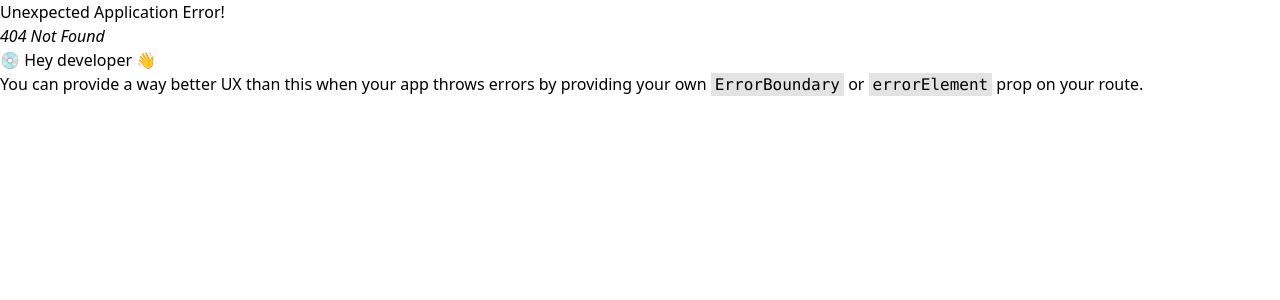
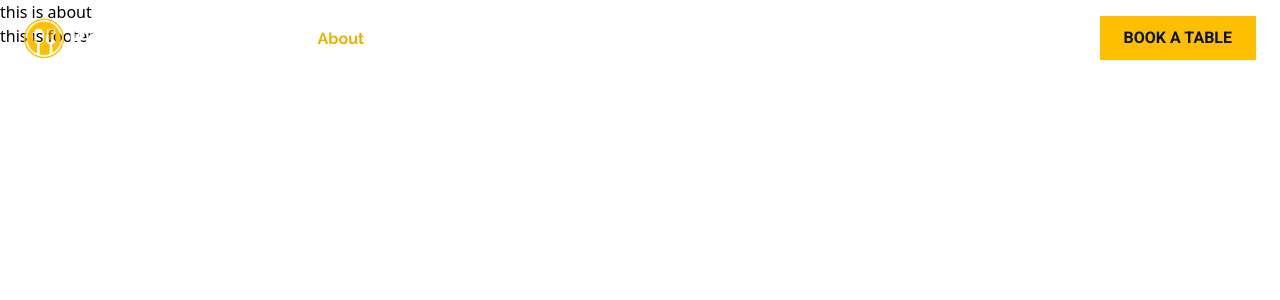
Before and after one commit to mdanamulhasan201/softnio_restaurant, a React (Vite) app: page /about in a window 1280 px wide. Before the commit this address had no page. Shown: the top 300 px of the page. Built offline with nearby package versions, Linux system fonts and the light colour scheme.

Commit message:
dynamic button added

```diff
--- /dev/null
+++ b/src/components/button/Button.jsx
@@ -0,0 +1,17 @@
+import React from 'react';
+
+const Button = ({ text, fullWidth }) => {
+    return (
+        <div>
+            <button
+                className={`${
+                    fullWidth ? 'w-full' : 'w-auto'
+                } bg-[#FEBF00] text-[#0A1425] py-3 px-4 text-sm lg:text-[16px] lg:px-6 font-roboto font-heavy uppercase`}
+            >
+                {text}
+            </button>
+        </div>
+    );
+};
+
+export default Button;
--- a/src/components/home/Banner.jsx
+++ b/src/components/home/Banner.jsx
@@ -1,6 +1,7 @@
 import { Link } from "react-router-dom";
 import rightImg from '../../assets/img/banner/image1.png';
-
+import flower from '../../assets/img/banner/Vector.png'
+import Button from "../button/Button";
 // Banner Component
 const Banner = () => {
   return (
@@ -13,7 +14,7 @@ const Banner = () => {
     >
       <div className="max-w-screen-xl py-5 md:py-0 mx-auto px-6 flex flex-col md:flex-row justify-between items-center relative z-10">
         {/* Left Content */}
-        <div className="w-full z-30 text-center md:text-left mb-6 md:mb-0">
+        <div className="w-full z-30  mb-6 md:mb-0">
           <h1 className="text-3xl sm:text-4xl md:text-5xl lg:text-6xl xl:text-7xl font-bold text-white mb-6 uppercase tracking-wider leading-snug">
             <span>Taste the authentic</span>
             <br />
@@ -23,11 +24,8 @@ const Banner = () => {
           <p className="text-base sm:text-lg md:text-xl text-white mb-6">
             Among the best Saudi chefs in the world, serving you something beyond flavor.
           </p>
-          <Link
-            to="/menu"
-            className="bg-[#FEBF00] text-[#0A1425] py-3 px-8 font-bold rounded-md hover:bg-yellow-500 transition duration-300"
-          >
-            Explore Menu
+          <Link to='/'>
+            <Button text="Explore menu " />
           </Link>
         </div>
 
@@ -36,17 +34,22 @@ const Banner = () => {
           <img
             src={rightImg}
             alt="Saudi Cuisine"
-            className="w-full h-auto object-cover"
+            className="w-full h-auto object-cover z-10"
           />
 
           {/* Circular "Today Offer" Badge */}
-          <div className="absolute bottom-4 sm:bottom-6 md:bottom-0 md:-right-1 xl:-right-8 bg-[#FEBF00] text-[#0A1425] font-bold w-20 h-20 sm:w-24 sm:h-24 md:w-28 md:h-28 rounded-full flex items-center justify-center shadow-lg">
-            <div className="border-2 border-dashed border-[#A61D13] w-18 h-18 sm:w-20 sm:h-20 md:w-24 md:h-24 rounded-full flex items-center justify-center">
-              <span className="text-center text-xl sm:text-2xl md:text-3xl font-bebas font-heavy">
+          <div className="absolute z-10 bottom-3 right-5 md:-bottom-3 md:-right-5 xl:-bottom-1 xl:-right-8 bg-[#FEBF00] text-[#0A1425] font-bold w-20 h-20 sm:w-20 sm:h-20 md:w-24 md:h-24 rounded-full flex items-center justify-center shadow-lg">
+            <div className="border-2 border-dashed border-[#A61D13] w-16 h-16 sm:w-16 sm:h-16 md:w-20 md:h-20 rounded-full flex items-center justify-center">
+              <span className="text-center text-sm sm:text-lg md:text-xl font-bebas font-heavy ">
                 Today<br />Offer
               </span>
             </div>
           </div>
+
+          <div className="absolute w-10 -top-6 right-0 xl:-top-9 xl:-right-7 lg:w-11">
+            <img src={flower} alt="" />
+          </div>
+
         </div>
       </div>
     </div>
--- a/src/components/shared/Navbar.jsx
+++ b/src/components/shared/Navbar.jsx
@@ -1,13 +1,16 @@
-import  { useState, useEffect } from "react";
+import { useState, useEffect } from "react";
 import { AnimatePresence, motion } from "framer-motion";
-import { Link } from "react-router-dom";
+import { Link, useLocation } from "react-router-dom";
 import { AiOutlineMenu, AiOutlineClose } from "react-icons/ai";
 import logo from '../../assets/img/navbar/Logo.png';
 import './style.css';
+import log from '../../assets/img/navbar/Group.png'
+import Button from "../button/Button";
 
 const Navbar = () => {
   const [isOpen, setIsOpen] = useState(false);
   const [isScrolled, setIsScrolled] = useState(false);
+  const location = useLocation(); // Get the current location
 
   const toggleSidebar = () => {
     setIsOpen(!isOpen);
@@ -34,16 +37,18 @@ const Navbar = () => {
     <div className={`fixed w-full z-50 transition-all duration-300 ${isScrolled ? 'bg-gradient' : 'bg-transparent'}`}>
       <div className="max-w-screen-xl mx-auto flex items-center justify-between px-6 py-4">
         {/* Left Side: Logo & Links */}
-        <div className="flex items-center gap-12">
-          <Link to="/" className="h-[37px] w-[201px] z-50">
-            <img src={logo} alt="Logo" />
+        <div className="flex items-center gap-32 lg:gap-44">
+          <Link to="/" className="h-[37px] w-10 z-50 flex items-center gap-1">
+            <img src={log} alt="Logo" />
+            <span className="text-white font-strong text-[28px] md:text-xl lg:text-[28px] ">Restaurant</span>
           </Link>
-          <ul className="hidden md:flex items-center gap-8">
+          <ul className="hidden md:flex items-center gap-5 lg:gap-8 ">
             {navLinks.map((link, index) => (
               <li key={index}>
                 <Link
                   to={`/${link.toLowerCase()}`}
-                  className="text-white font-raleway font-balanced transition-colors"
+                  className={`text-white font-raleway font-balanced transition-colors ${location.pathname === `/${link.toLowerCase()}` ? 'text-yellow-500 font-bold' : ''
+                    }`}
                 >
                   {link}
                 </Link>
@@ -54,9 +59,7 @@ const Navbar = () => {
 
         {/* Right Side: Button */}
         <div className="hidden md:block">
-          <button className="bg-[#FEBF00] text-[#0A1425] py-2 px-6 font-roboto font-heavy">
-            Book a Table
-          </button>
+          <Button text="Book a Table" />
         </div>
 
         {/* Mobile Menu Icon */}
@@ -111,14 +114,15 @@ const Navbar = () => {
                   animate={{ opacity: 1, x: 0 }}
                   exit={{ opacity: 0, x: -30 }}
                   transition={{
-                    delay: index * 0.1 + 0.3, // Stagger effect with a delay
+                    delay: index * 0.1 + 0.3,
                     duration: 0.4,
                     ease: "easeInOut",
                   }}
                 >
                   <Link
                     to={`/${link.toLowerCase()}`}
-                    className="block text-lg text-white hover:text-yellow-500 transition font-raleway font-balanced"
+                    className={`block text-lg transition font-raleway font-balanced ${location.pathname === `/${link.toLowerCase()}` ? 'text-yellow-500 font-bold' : 'text-white hover:text-yellow-500'
+                      }`}
                     onClick={closeSidebar}
                   >
                     {link}
@@ -135,9 +139,9 @@ const Navbar = () => {
               transition={{ delay: 0.8, duration: 0.4 }}
               className="px-6 mt-10"
             >
-              <button className="w-full bg-yellow-500 text-[#0A1425] py-3 rounded-lg hover:bg-yellow-600 transition">
-                Book a Table
-              </button>
+              <div className="w-full">
+                <Button text="Book a Table" fullWidth={true} />
+              </div>
             </motion.div>
           </motion.div>
         )}
--- /dev/null
+++ b/src/pages/About.jsx
@@ -0,0 +1,11 @@
+
+
+const About = () => {
+    return (
+        <div>
+            this is about
+        </div>
+    );
+};
+
+export default About;
--- a/src/routes/Routes.jsx
+++ b/src/routes/Routes.jsx
@@ -3,6 +3,7 @@ import {
 } from "react-router-dom";
 import Main from "../layout/Main";
 import Home from "../pages/Home";
+import About from "../pages/About";
 
 
 export const router = createBrowserRouter([
@@ -13,6 +14,10 @@ export const router = createBrowserRouter([
             {
                 path: "/",
                 element: <Home />
+            },
+            {
+                path: "/about",
+                element: <About/>
             }
         ]
     },
```
Also changed, not shown: src/assets/img/banner/Vector.png (added), src/assets/img/navbar/Group.png (added).
